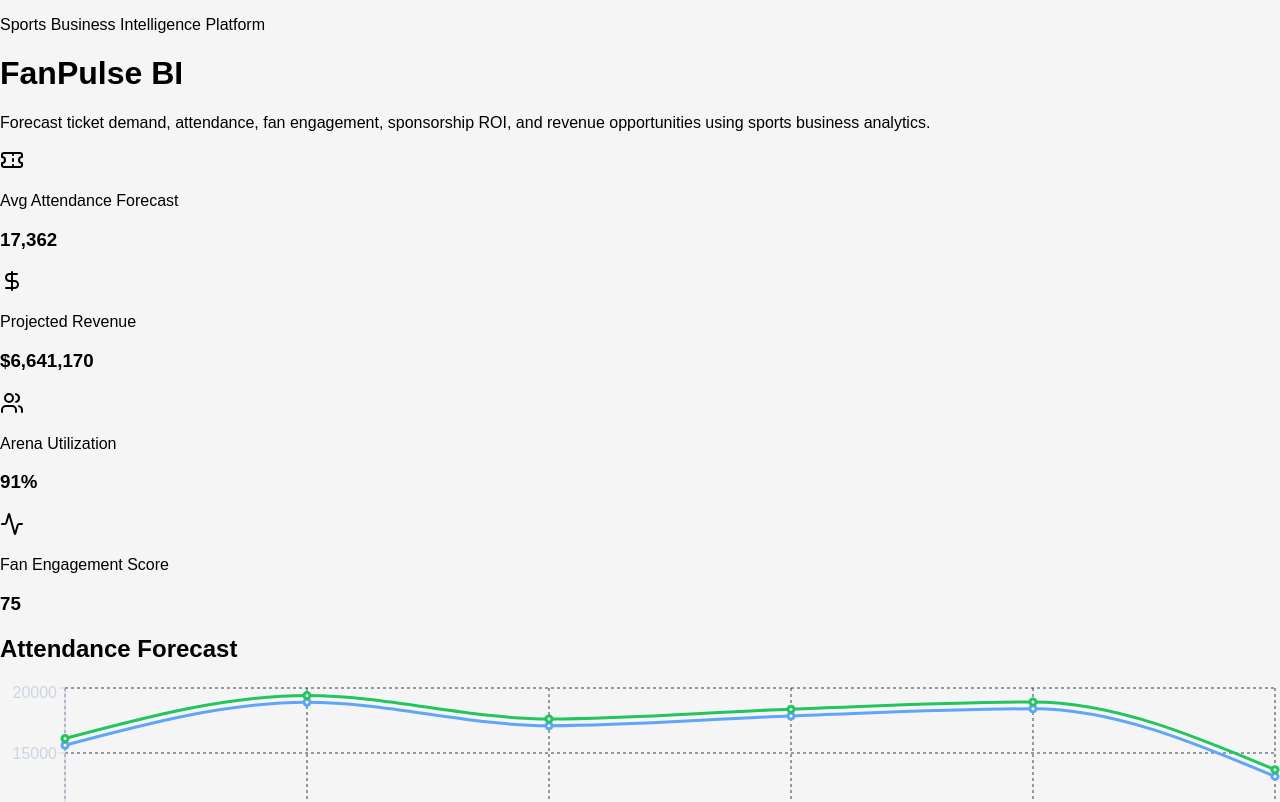
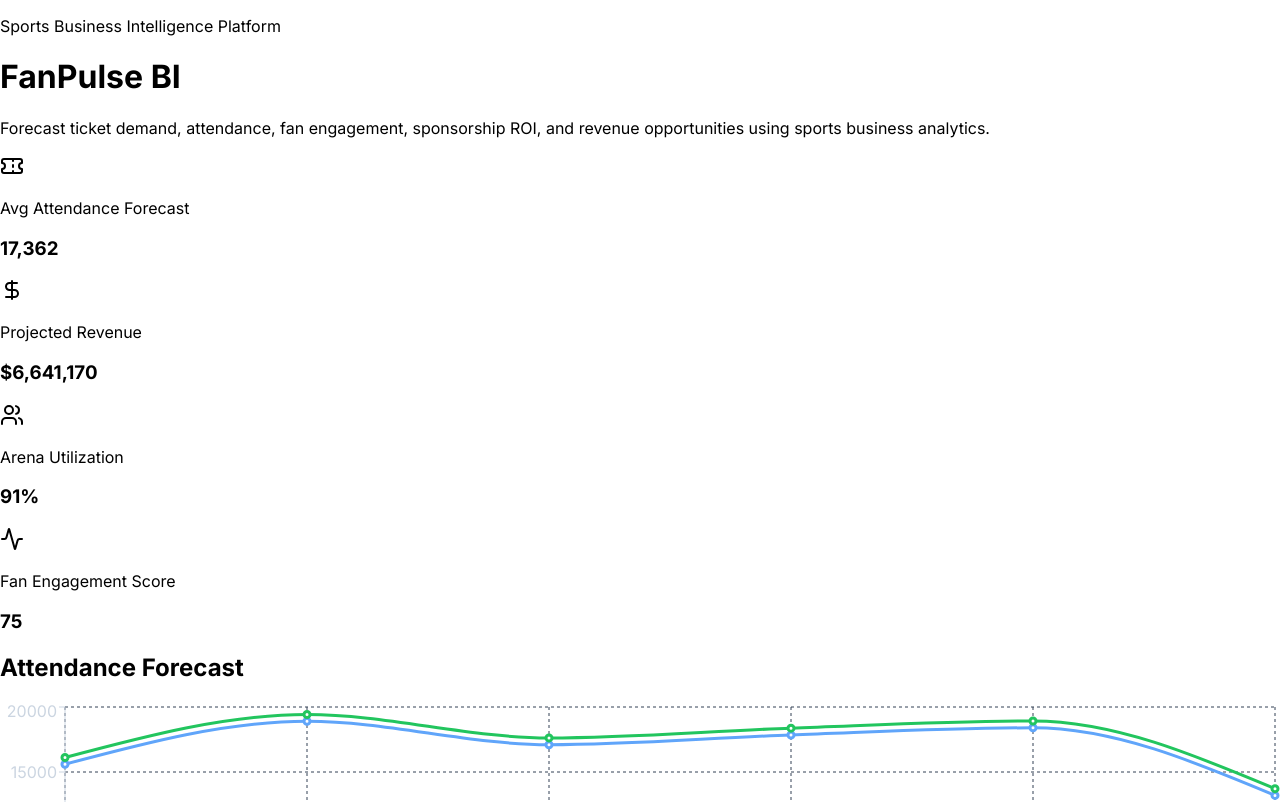
Before and after one commit to jonathansitorus983/fanpulse-bi, a React (Vite) app: page / in a window 1280 px wide. Shown: the top 802 px of the page. Built offline with nearby package versions, Linux system fonts and the light colour scheme.

Commit message:
Change font family to 'Inter' in index.css

```diff
--- a/src/index.css
+++ b/src/index.css
@@ -1,5 +1,10 @@
+@import url("https://fonts.googleapis.com/css2?family=Inter:wght@400;500;600;700;800&display=swap");
+
+* {
+  box-sizing: border-box;
+}
+
 body {
   margin: 0;
-  font-family: Arial, sans-serif;
-  background: #f5f5f5;
+  font-family: "Inter", Arial, sans-serif;
 }
```
